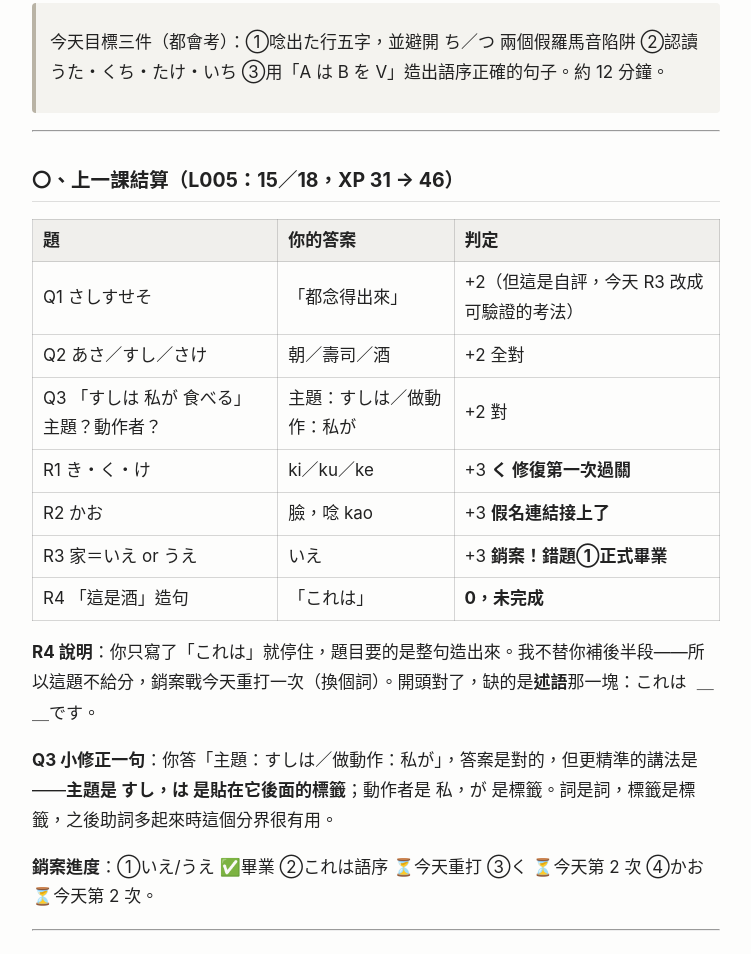
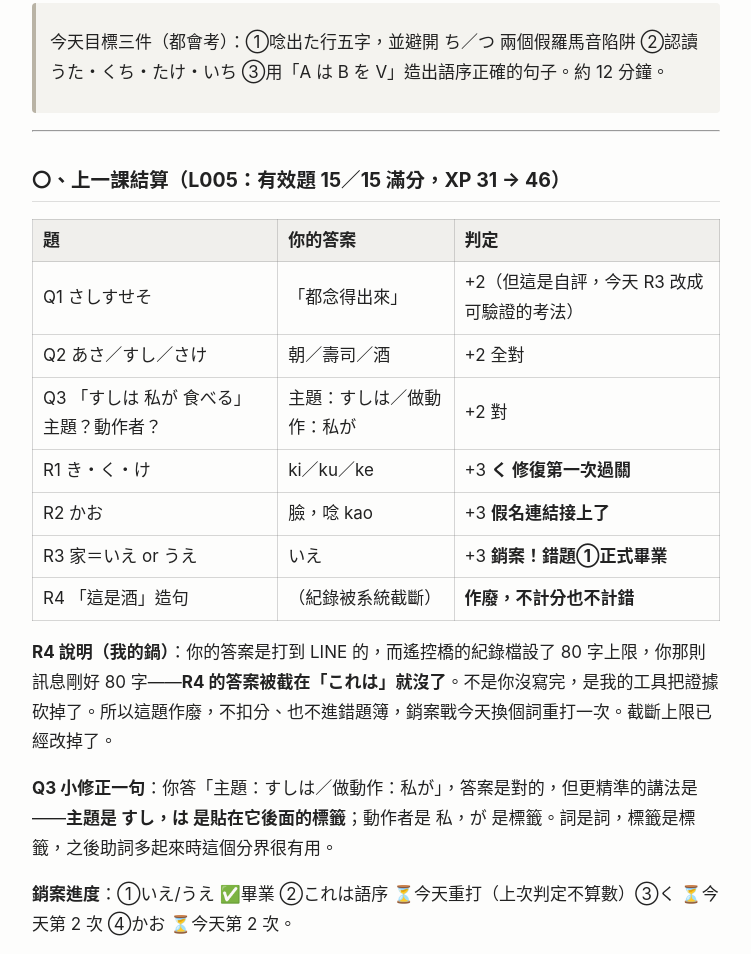
Before and after one commit to jasonfu1222/nihongo, a plain HTML site: page lesson-006.html in a window 1280 px wide. Shown: the part 148-1102 px from the top of the page, without its empty margins (264-1015 px from the left). Drawn offline with Linux system fonts and the light colour scheme.

Commit message:
fix: 第006課 L005 結算修正（R4 判定改作廢，紀錄截斷非答錯）

```diff
--- a/lesson-006.html
+++ b/lesson-006.html
@@ -47,7 +47,7 @@ li { margin: .3em 0; }
 <p>今天目標三件（都會考）：①唸出た行五字，並避開 ち／つ 兩個假羅馬音陷阱 ②認讀 うた・くち・たけ・いち ③用「A は B を V」造出語序正確的句子。約 12 分鐘。</p>
 </blockquote>
 <hr />
-<h2>〇、上一課結算（L005：15／18，XP 31 → <strong>46</strong>）</h2>
+<h2>〇、上一課結算（L005：有效題 <strong>15／15 滿分</strong>，XP 31 → <strong>46</strong>）</h2>
 <table>
 <thead>
 <tr>
@@ -89,14 +89,14 @@ li { margin: .3em 0; }
 </tr>
 <tr>
 <td>R4 「這是酒」造句</td>
-<td>「これは」</td>
-<td><strong>0，未完成</strong></td>
+<td>（紀錄被系統截斷）</td>
+<td><strong>作廢，不計分也不計錯</strong></td>
 </tr>
 </tbody>
 </table>
-<p><strong>R4 說明</strong>：你只寫了「これは」就停住，題目要的是整句造出來。我不替你補後半段——所以這題不給分，銷案戰今天重打一次（換個詞）。開頭對了，缺的是<strong>述語</strong>那一塊：<code>これは ＿＿です。</code></p>
+<p><strong>R4 說明（我的鍋）</strong>：你的答案是打到 LINE 的，而遙控橋的紀錄檔設了 80 字上限，你那則訊息剛好 80 字——<strong>R4 的答案被截在「これは」就沒了</strong>。不是你沒寫完，是我的工具把證據砍掉了。所以這題作廢，不扣分、也不進錯題簿，銷案戰今天換個詞重打一次。截斷上限已經改掉了。</p>
 <p><strong>Q3 小修正一句</strong>：你答「主題：すしは／做動作：私が」，答案是對的，但更精準的講法是——<strong>主題是 すし，は 是貼在它後面的標籤</strong>；動作者是 私，が 是標籤。詞是詞，標籤是標籤，之後助詞多起來時這個分界很有用。</p>
-<p><strong>銷案進度</strong>：①いえ/うえ ✅畢業 ②これは語序 ⏳今天重打 ③く ⏳今天第 2 次 ④かお ⏳今天第 2 次。</p>
+<p><strong>銷案進度</strong>：①いえ/うえ ✅畢業 ②これは語序 ⏳今天重打（上次判定不算數）③く ⏳今天第 2 次 ④かお ⏳今天第 2 次。</p>
 <hr />
 <h2>一、30 秒滾一遍（回顧）</h2>
 <ul>
```
